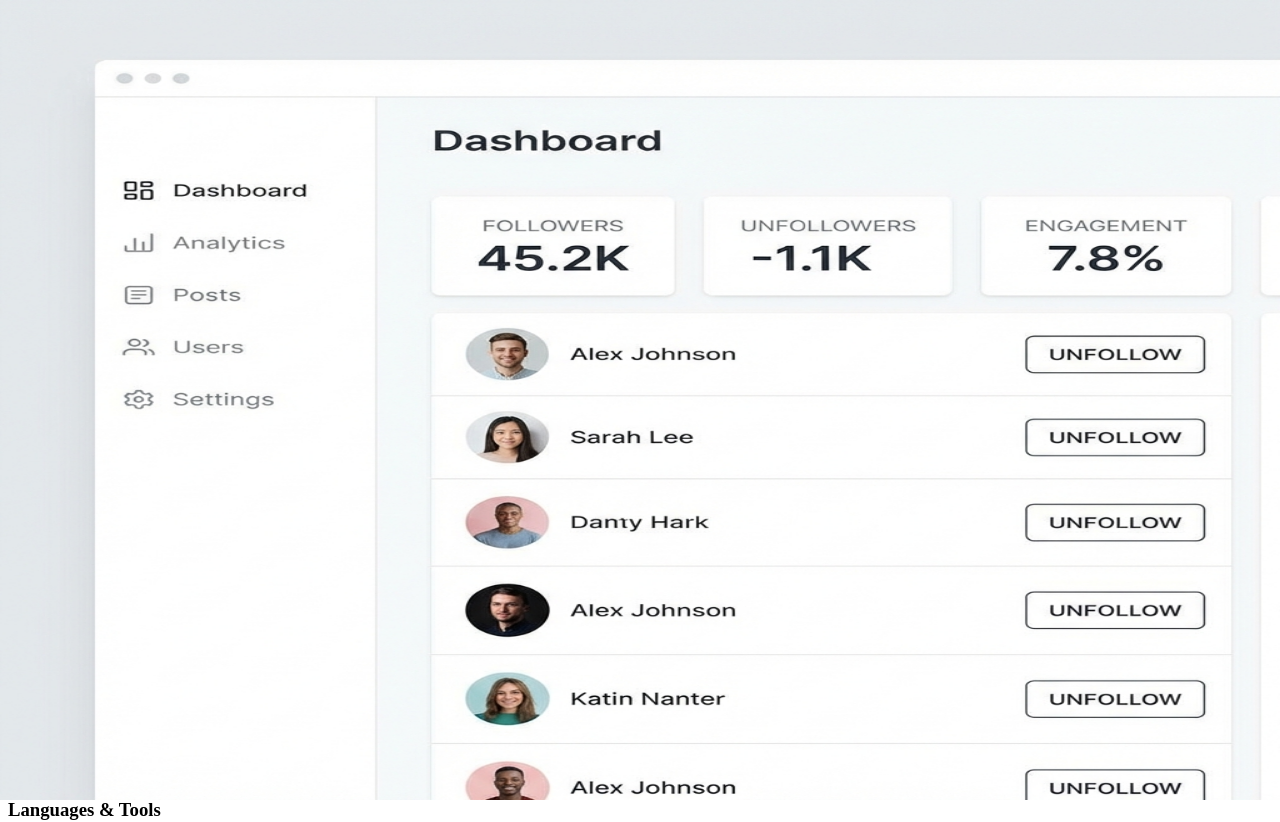
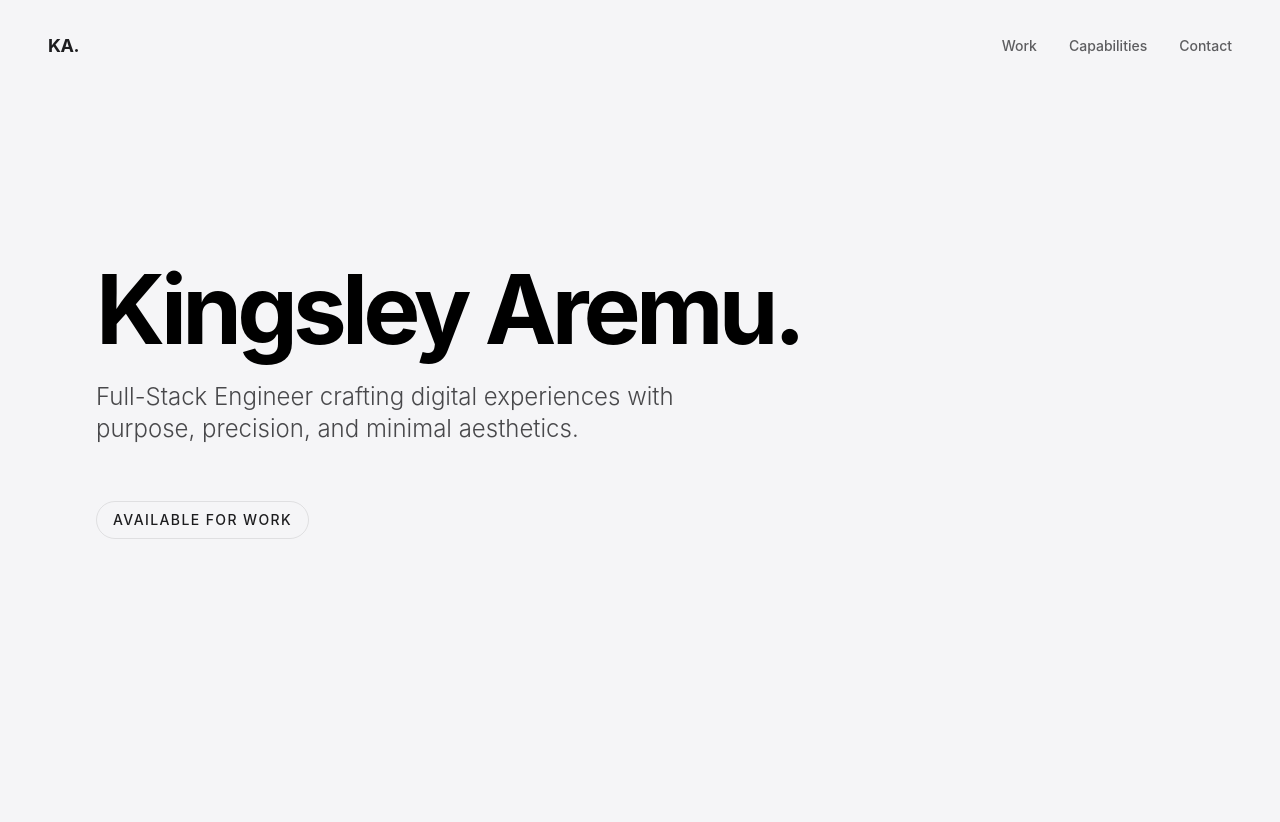
Before and after one commit to iice257/2026-Portfolio, a Next.js app: page / in a window 1280 px wide. Shown: the top 822 px of the page. Built offline with nearby package versions, Linux system fonts and the light colour scheme.

Commit message:
fix: Restore _app.js and correct global style import path

```diff
--- /dev/null
+++ b/pages/_app.js
@@ -0,0 +1,5 @@
+import "../styles/globals.scss";
+
+export default function App({ Component, pageProps }) {
+  return <Component {...pageProps} />;
+}
```
